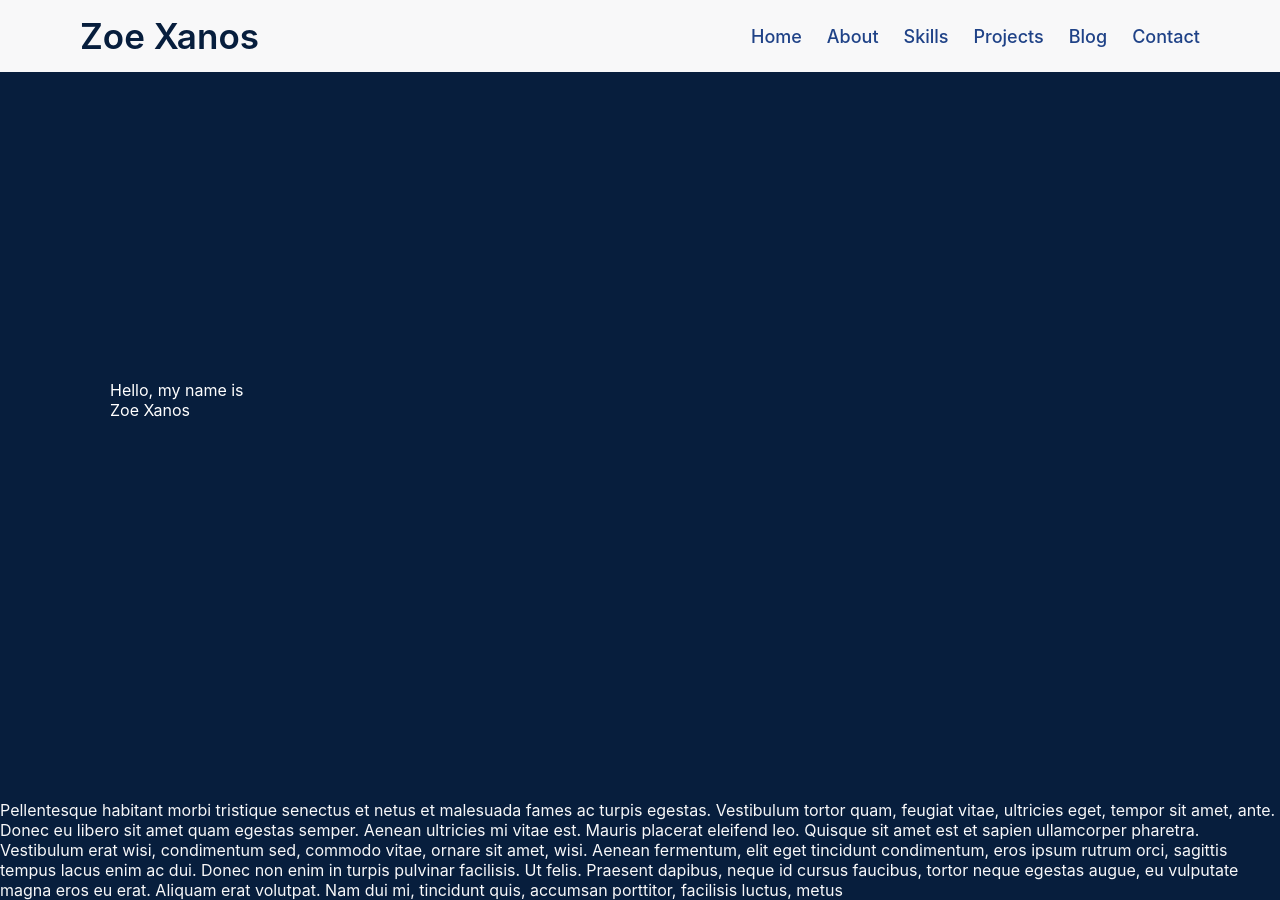
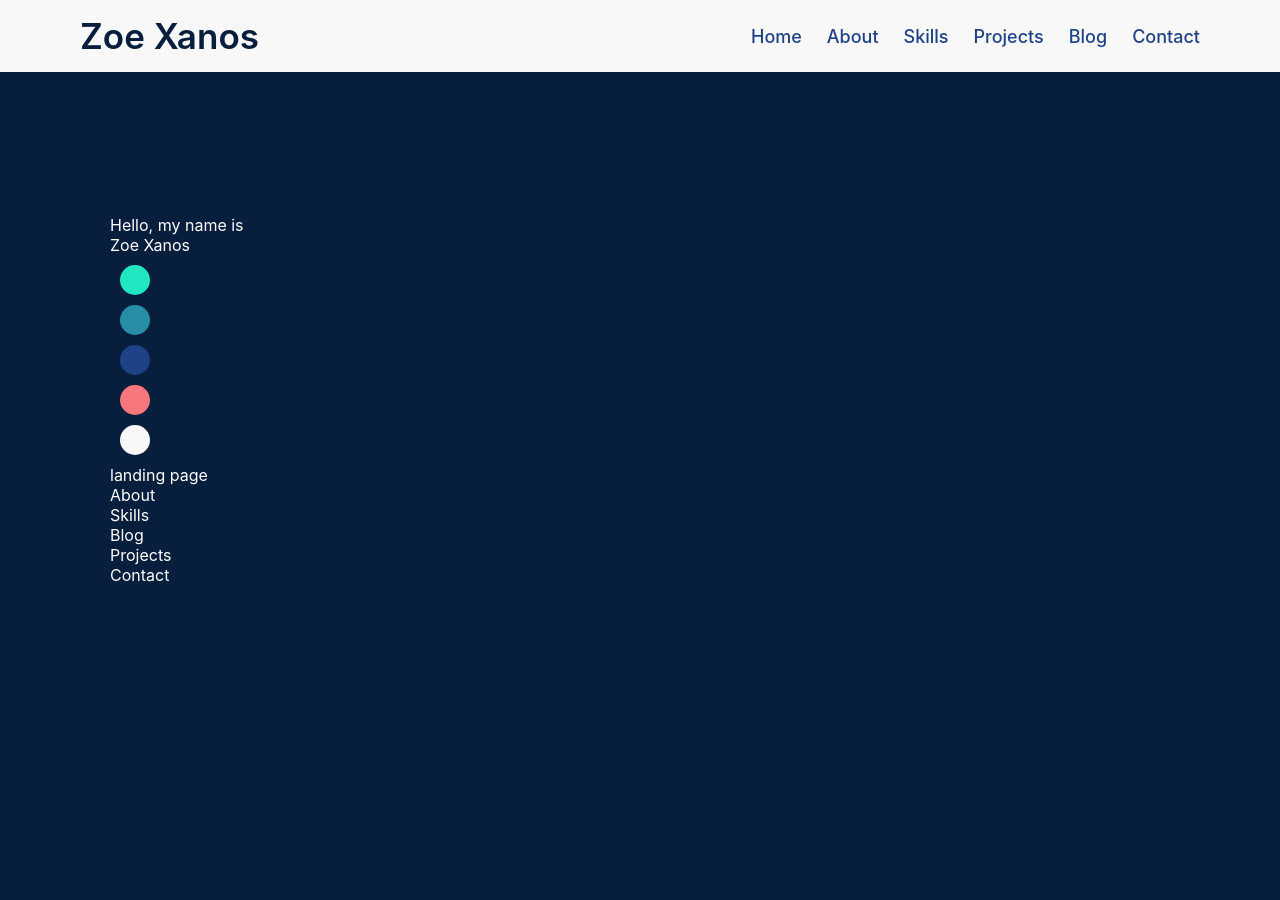
Before and after one commit to thanxanos/Portfolio, a React (Create React App) app: page / in a window 1280 px wide. After the commit the page ends 800 px from the top, so only its background shows below. Built offline with nearby package versions, Linux system fonts and the light colour scheme.

Commit message:
setting up the rest of the controllers

```diff
--- a/src/App.js
+++ b/src/App.js
@@ -2,7 +2,14 @@ import React from 'react';
 import './App.scss';
 import Navbar from './Controllers/Navbar';
 import GridController from './Controllers/GridController';
-import mainimg from './logo1.jpg'
+import HomeController from './Controllers/HomeController';
+import AboutController from './Controllers/AboutController';
+import SkillsController from './Controllers/SkillsController';
+import BlogController from './Controllers/BlogController';
+import ProjectsController from './Controllers/ProjectsController';
+import ContactController from './Controllers/ContactController';
+
+// import mainimg from './logo1.jpg'
 
 
 class App extends React.Component {
@@ -13,16 +20,18 @@ class App extends React.Component {
         <section className="home" id="home">
           <div className="max-width">
             <div className="home-content">
-
               <div className="text-1">Hello, my name is</div>
               <div className="text-2">Zoe Xanos</div>
+              <GridController />
+              <HomeController />
+              <AboutController />
+              <SkillsController />
+              <BlogController />
+              <ProjectsController />
+              <ContactController />
             </div>
           </div>
         </section>
-        <div className="lorem-ipsum">
-        <p>Pellentesque habitant morbi tristique senectus et netus et malesuada fames ac turpis egestas. Vestibulum tortor quam, feugiat vitae, ultricies eget, tempor sit amet, ante. Donec eu libero sit amet quam egestas semper. Aenean ultricies mi vitae est. Mauris placerat eleifend leo. Quisque sit amet est et sapien ullamcorper pharetra. Vestibulum erat wisi, condimentum sed, commodo vitae, ornare sit amet, wisi. Aenean fermentum, elit eget tincidunt condimentum, eros ipsum rutrum orci, sagittis tempus lacus enim ac dui. Donec non enim in turpis pulvinar facilisis. Ut felis. Praesent dapibus, neque id cursus faucibus, tortor neque egestas augue, eu vulputate magna eros eu erat. Aliquam erat volutpat. Nam dui mi, tincidunt quis, accumsan porttitor, facilisis luctus, metus</p>
-
-        </div>
       </div>
     );
   }
--- /dev/null
+++ b/src/Controllers/AboutController.js
@@ -0,0 +1,14 @@
+import React from 'react';
+
+
+class AboutController extends React.Component {
+  render(){
+    return(
+      <div>
+        <p>About</p>
+      </div>
+    )
+  }
+}
+
+export default AboutController;
--- /dev/null
+++ b/src/Controllers/BlogController.js
@@ -0,0 +1,14 @@
+import React from 'react';
+// import '../scss/GridController.scss';
+
+class BlogController extends React.Component {
+  render(){
+    return(
+      <div>
+        <p>Blog</p>
+      </div>
+    )
+  }
+}
+
+export default BlogController;
--- /dev/null
+++ b/src/Controllers/ContactController.js
@@ -0,0 +1,14 @@
+import React from 'react';
+// import '../scss/GridController.scss';
+
+class ContactController extends React.Component {
+  render(){
+    return(
+      <div>
+        <p>Contact</p>
+      </div>
+    )
+  }
+}
+
+export default ContactController;
--- /dev/null
+++ b/src/Controllers/HomeController.js
@@ -0,0 +1,14 @@
+import React from 'react';
+// import '../scss/GridController.scss';
+
+class HomeController extends React.Component {
+  render(){
+    return(
+      <div>
+        <p>landing page</p>
+      </div>
+    )
+  }
+}
+
+export default HomeController;
--- /dev/null
+++ b/src/Controllers/ProjectsController.js
@@ -0,0 +1,14 @@
+import React from 'react';
+// import '../scss/GridController.scss';
+
+class ProjectsController extends React.Component {
+  render(){
+    return(
+      <div>
+        <p>Projects</p>
+      </div>
+    )
+  }
+}
+
+export default ProjectsController;
--- /dev/null
+++ b/src/Controllers/SkillsController.js
@@ -0,0 +1,14 @@
+import React from 'react';
+// import '../scss/GridController.scss';
+
+class SkillsController extends React.Component {
+  render(){
+    return(
+      <div>
+        <p>Skills</p>
+      </div>
+    )
+  }
+}
+
+export default SkillsController;
```
Also changed, not shown: 1 other file (tests, documents, lock files or other folders).
